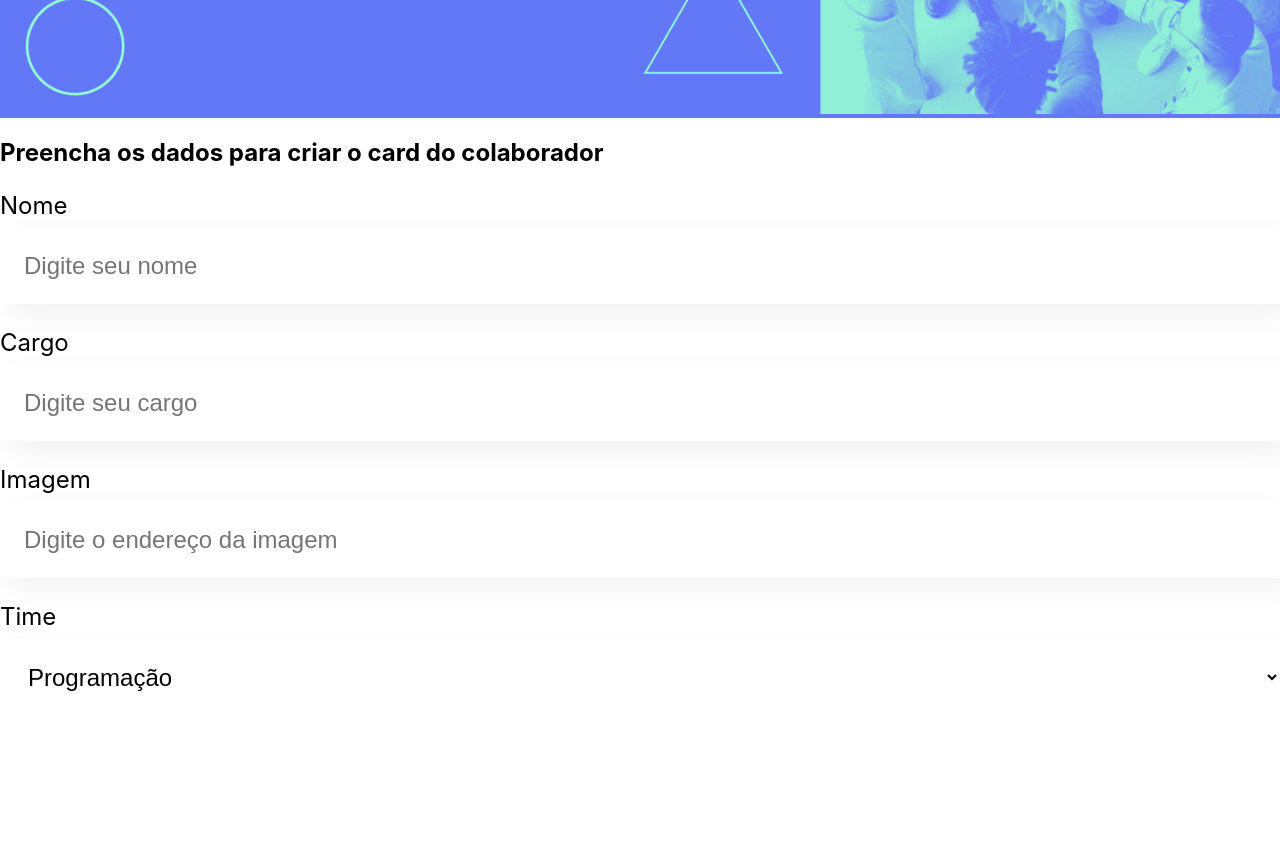
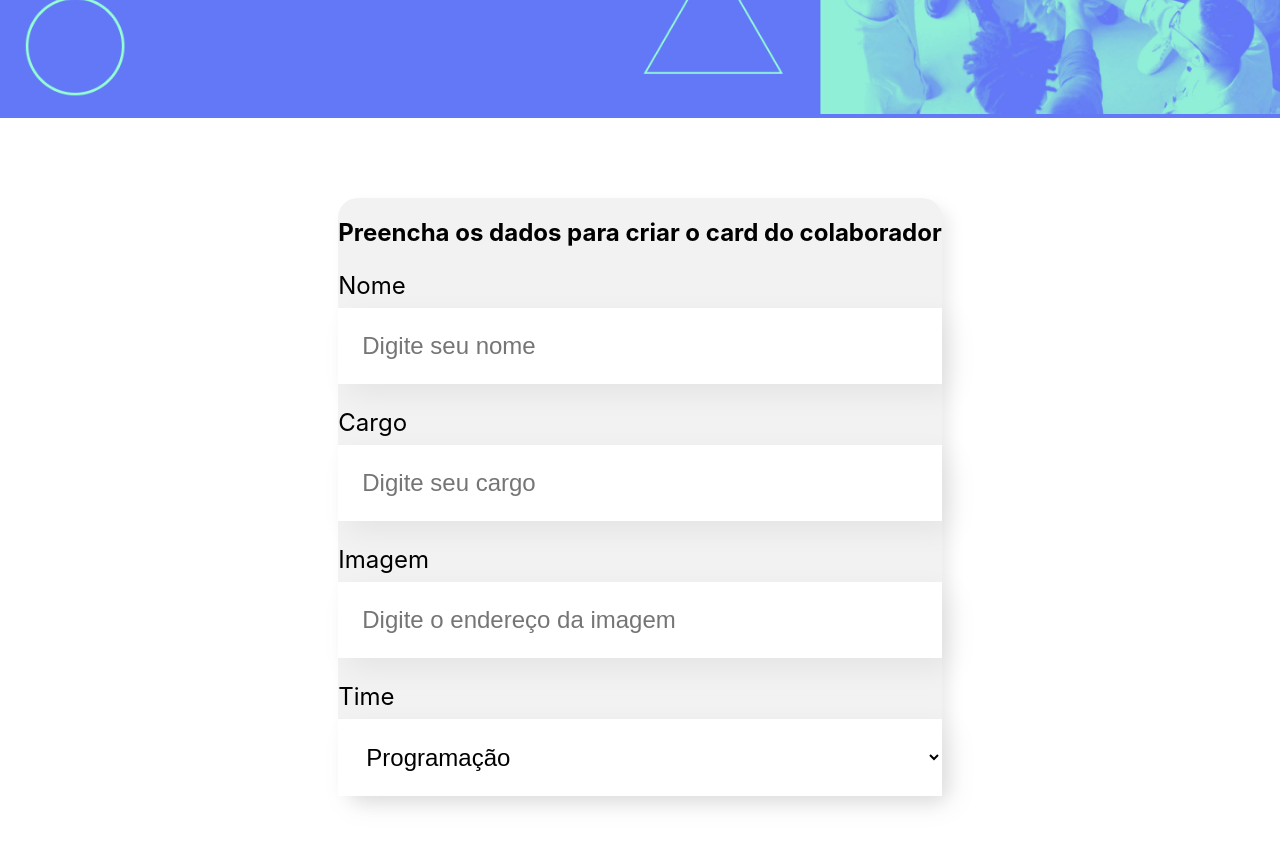
Before and after one commit to Duduenri/Organo, a JavaScript app: page / in a window 1280 px wide. Shown: the part 380-1226 px from the top of the page. Before the commit the page ends 1096 px from the top, so only its background shows below. Built offline with nearby package versions, Linux system fonts and the light colour scheme; the HTML template or start-up script is replaced by a standard one.

Commit message:
new form

```diff
--- /dev/null
+++ b/src/components/Form/Form.css
@@ -0,0 +1,13 @@
+.form {
+    display: flex;
+    margin: 80px 0;
+    justify-content: center;
+}
+
+.form form {
+    background-color: #F2F2F2;
+    border-radius: 20px;
+    box-shadow: 8px 8px 16px rgba(0, 0, 0, 0.08);
+    max-width: 80%;
+    padding: 36px 64px;
+}
--- a/src/components/Form/index.js
+++ b/src/components/Form/index.js
@@ -1,5 +1,6 @@
 import DropDown from '../DropDown'
 import Textfield from '../Textfield'
+import './Form.css'
 
 const Form = () => {
 
```
